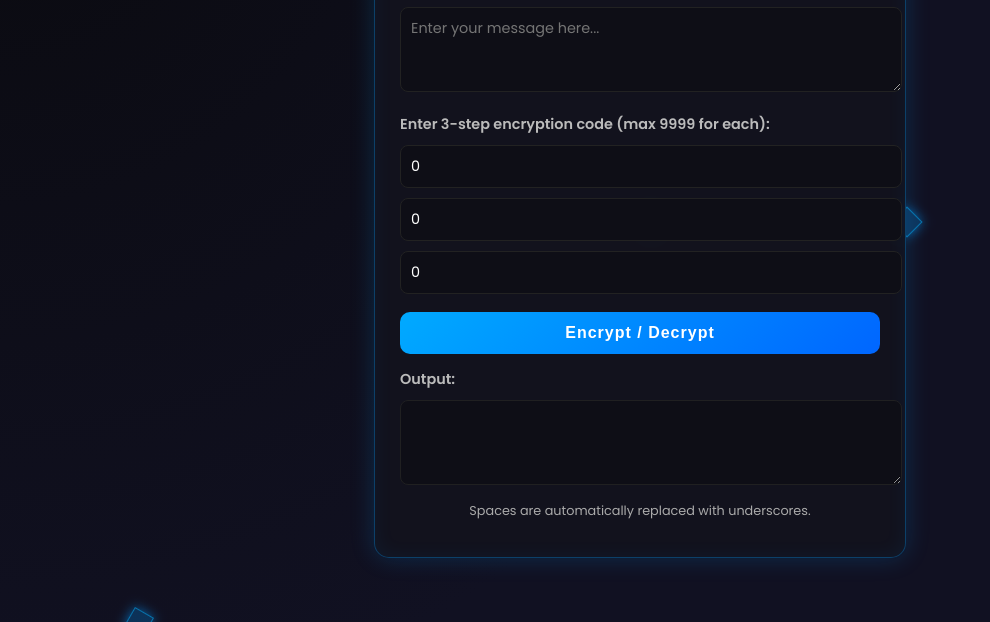
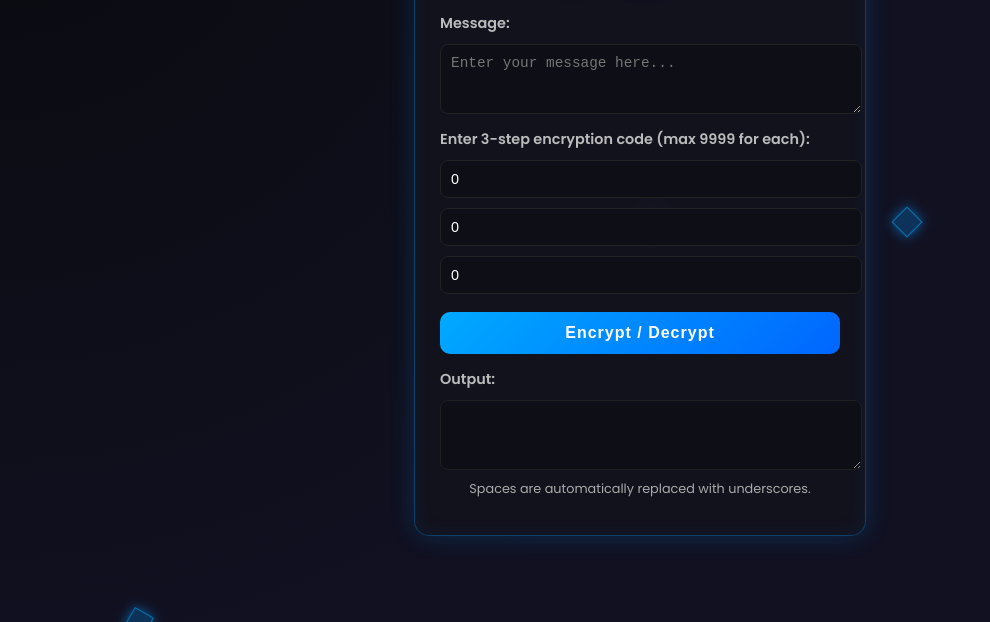
Before and after one commit to online-enigma/enigma, a plain HTML site: page index.html in a window 1280 px wide. Shown: the part 178-800 px from the top of the page, without its empty margins (0-990 px from the left). Drawn offline with Linux system fonts and the light colour scheme.

Commit message:
Update index.html

```diff
--- a/index.html
+++ b/index.html
@@ -5,16 +5,18 @@
   <title>Secret Message Generator</title>
   <link href="https://fonts.googleapis.com/css2?family=Poppins:wght@400;600&display=swap" rel="stylesheet">
   <style>
-    body {
+    html, body {
+      margin: 0;
+      padding: 0;
+      height: 100%;
+      width: 100%;
       font-family: 'Poppins', sans-serif;
       background: radial-gradient(circle at top left, #0a0a0f, #111122 60%);
       color: #eee;
-      margin: 0;
-      min-height: 100vh;
       display: flex;
-      justify-content: center;   /* center horizontally */
-      align-items: center;       /* center vertically */
-      overflow: hidden;          /* no scroll needed */
+      justify-content: center; /* horizontal center */
+      align-items: center;     /* vertical center */
+      overflow: hidden;
       position: relative;
     }
 
@@ -54,10 +56,11 @@
       border-radius: 15px;
       box-shadow: 0 0 25px #009dff33, inset 0 0 20px #009dff11;
       padding: 25px;
-      max-width: 480px;
-      width: 100%;
+      width: 400px;
+      max-height: 90%;
+      display: flex;
+      flex-direction: column;
       backdrop-filter: blur(6px);
-      position: relative;
       z-index: 10;
     }
 
@@ -79,9 +82,7 @@
       border: 1px solid #222;
       color: #fff;
       border-radius: 8px;
-      font-family: 'Poppins', sans-serif;
       font-size: 0.9rem;
-      transition: all 0.2s ease;
       outline: none;
     }
 
@@ -110,7 +111,6 @@
       color: #fff;
       letter-spacing: 1px;
       font-size: 1rem;
-      transition: transform 0.15s ease, box-shadow 0.2s ease;
     }
 
     button:hover {
```
